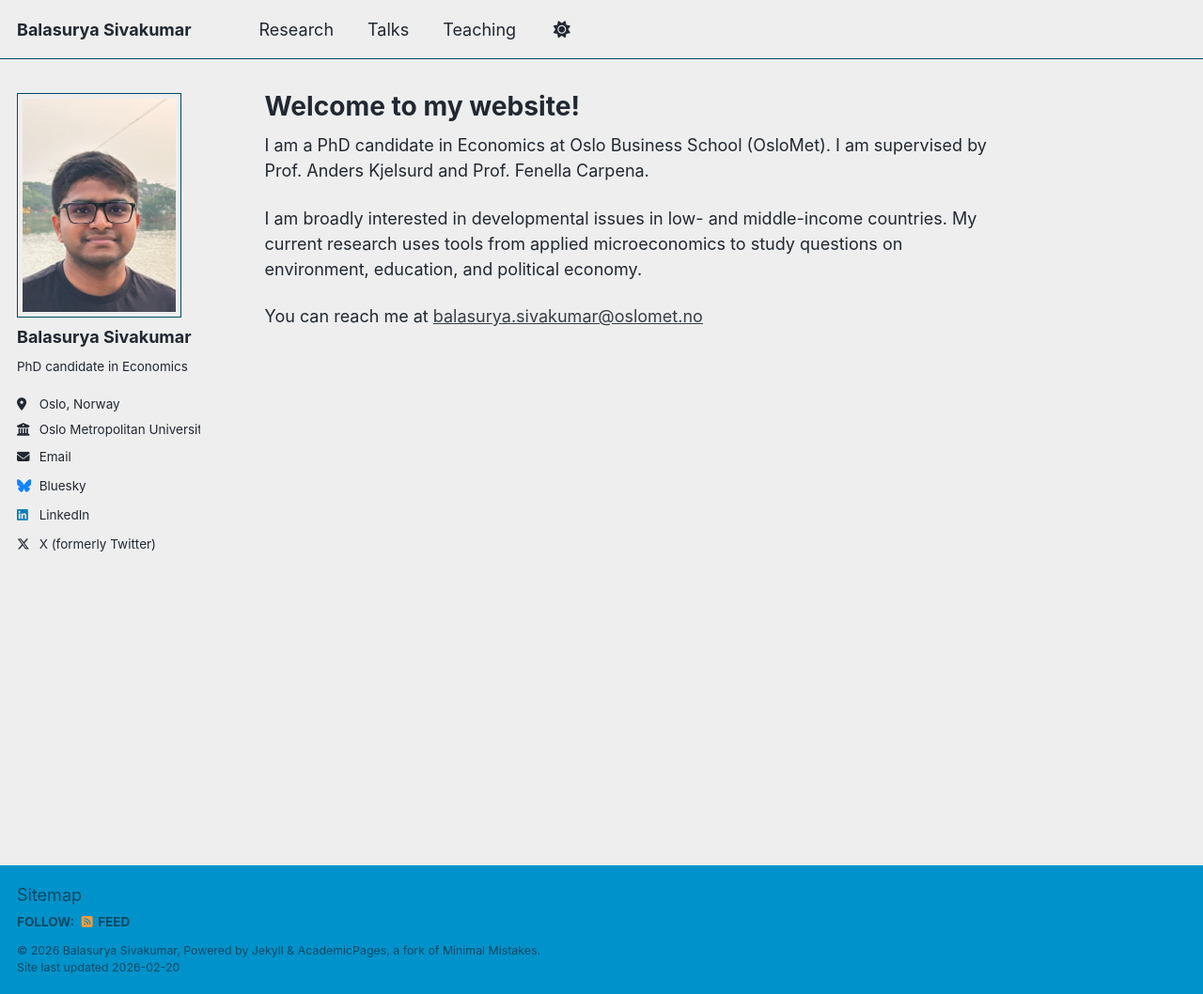
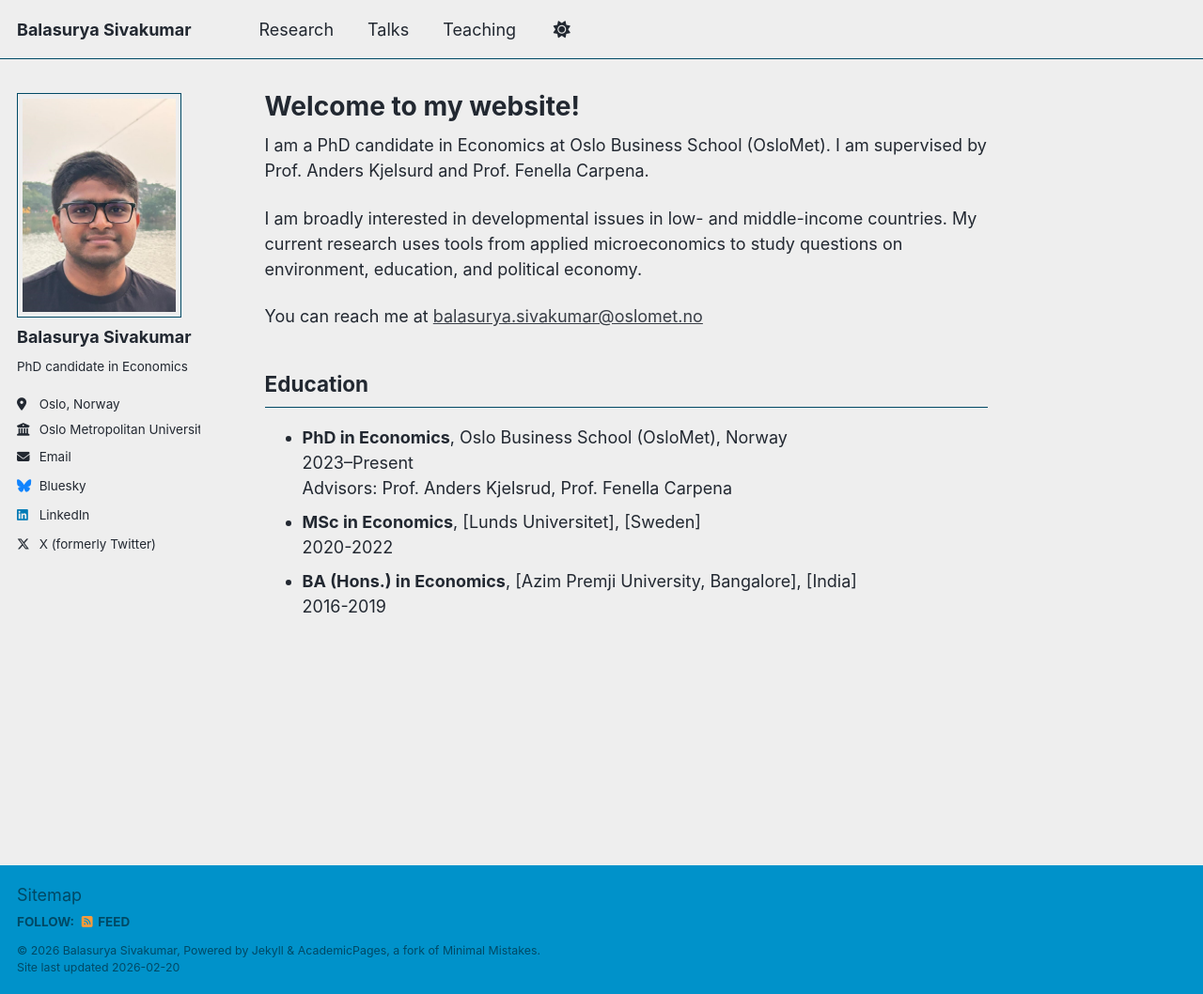
Before and after one commit to BalasuryaSivakumar/balasuryasivakumar.github.io, a Jekyll site: the page built from _pages/about.md, in a window 1280 px wide and 1058 px high. Shown: the whole window at 94% size. Built offline with Jekyll 4.4.1, drawn with Linux system fonts in a browser that asks for light colours; a script that is not in the unit is left out.

Commit message:
Update about.md

```diff
--- a/_pages/about.md
+++ b/_pages/about.md
@@ -11,3 +11,13 @@ I am a PhD candidate in Economics at Oslo Business School (OsloMet). I am superv
 I am broadly interested in developmental issues in low- and middle-income countries. My current research uses tools from applied microeconomics to study questions on environment, education, and political economy.
 
 You can reach me at <balasurya.sivakumar@oslomet.no>
+
+## Education
+
+- **PhD in Economics**, Oslo Business School (OsloMet), Norway
+  2023–Present
+  Advisors: Prof. Anders Kjelsrud, Prof. Fenella Carpena
+- **MSc in Economics**, [Lunds Universitet], [Sweden]
+  2020-2022
+- **BA (Hons.) in Economics**, [Azim Premji University, Bangalore], [India]
+  2016-2019
```
